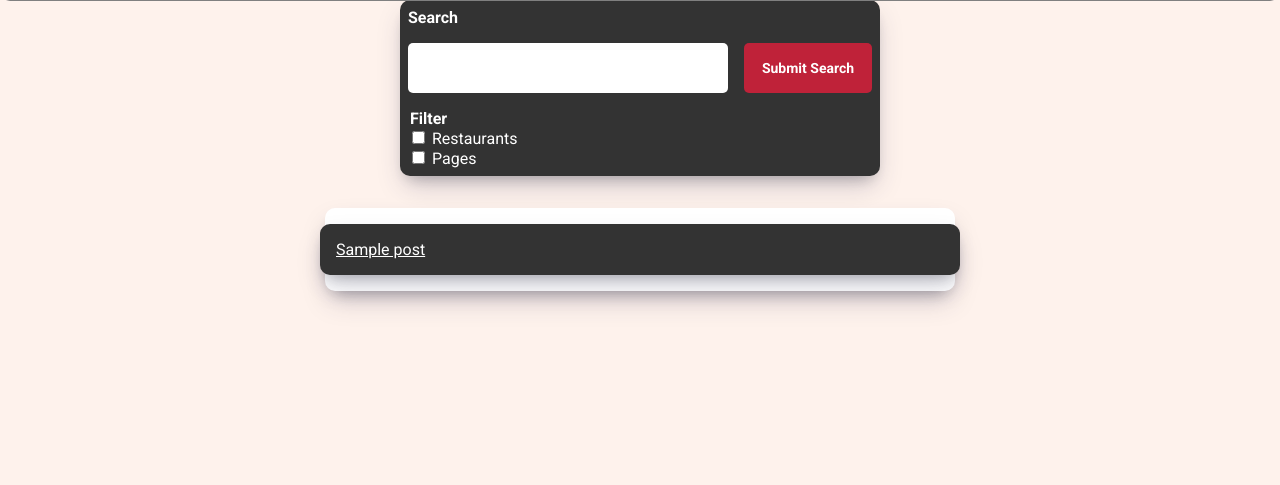
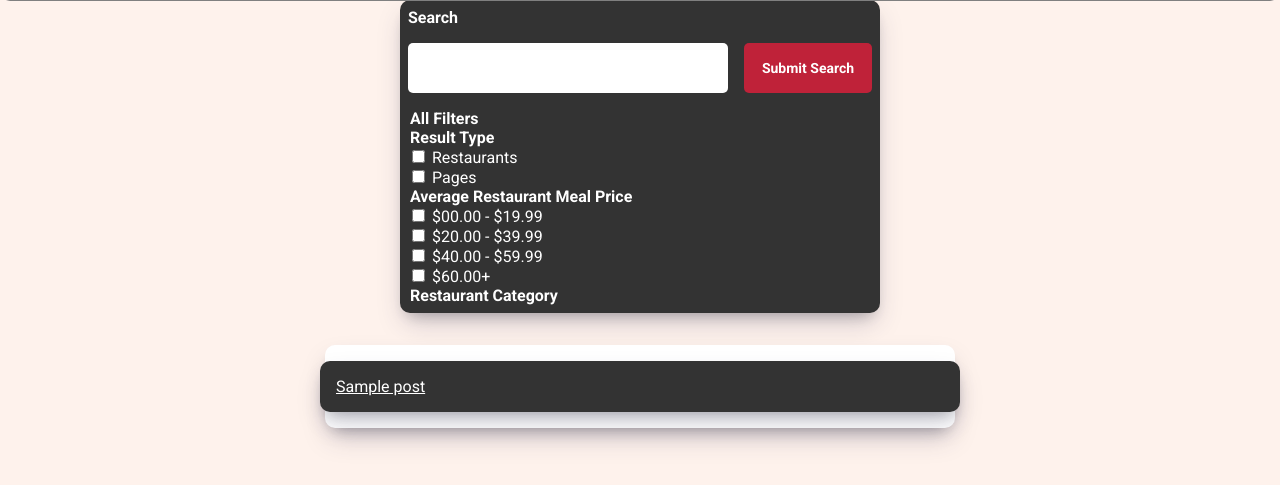
Before and after one commit to NateWaldschmidt/table-booker, a WordPress theme: template themes/table-booker/search.php in a window 1280 px wide. Shown: the part 100-585 px from the top of the page. Run offline with PHP 8.4 and a stand-in for WordPress, Linux system fonts and the light colour scheme; the site name, menu and one post (Sample post) are stand-ins, and other content is empty; style sheets or scripts are compiled from the project's sources.

Commit message:
Had to revamp the entire search logic because I added in a way to filter by price and everything.  This works with OR logic, so for each checkbox checked it will look for any posts that fulfill them individually and then display them all.

```diff
--- a/themes/table-booker/search.php
+++ b/themes/table-booker/search.php
@@ -34,7 +34,30 @@ get_header();
     <ul id="site-search-results">
         <?php if (have_posts()): ?>
             <?php while(have_posts()): the_post(); ?>
-                <li data-post-type="<?php echo esc_attr(get_post_type()); ?>">
+                <?php $post_type = get_post_type(); ?>
+
+                <li
+                data-post-type="<?php echo esc_attr($post_type); ?>"
+                <?php if ($post_type == 'restaurant'): ?>
+                    <?php
+                    $price_rating = esc_attr(get_post_meta(get_the_id(), 'restaurant_pricing', true));
+                    $category = get_the_terms(get_the_id(), 'restaurantcategory');
+                    if ($category !== false) {
+                        foreach($category as $index=>$cat) {
+                            $category[$index] = $cat->term_id;
+                        }
+                    } else {
+                        $category = array();
+                    }
+                    ?>
+                    <?php if ($price_rating != '' || $price_rating != false): ?>
+                        data-price-rating="<?php echo $price_rating; ?>"
+                    <?php endif; ?>
+                    <?php if (count($category) > 0): ?>
+                        data-restaurant-category="<?php echo implode(',', $category); ?>"
+                    <?php endif; ?>
+                <?php endif; ?>
+                >
                     <a href="<?php esc_url(the_permalink()); ?>">
                         <?php esc_html(the_title()); ?>
                     </a>
--- a/themes/table-booker/searchform.php
+++ b/themes/table-booker/searchform.php
@@ -18,16 +18,63 @@
         Submit Search
     </button>
 
-    <fieldset>
-        <legend>Filter</legend>
+    <fieldset id="ss-all-filters">
+        <legend>All Filters</legend>
+
+        <fieldset data-filter-type="post-type">
+            <legend>Result Type</legend>
             <label for="ss-filt-restaurants">
-            <input type="checkbox" name="filter-restaurants" id="ss-filt-restaurants" value="restaurant">
+                <input type="checkbox" id="ss-filt-restaurants" value="restaurant">
                 Restaurants
             </label>
 
             <label for="ss-filt-pages">
-            <input type="checkbox" name="filter-pages" id="ss-filt-pages" value="page">
+                <input type="checkbox" id="ss-filt-pages" value="page">
                 Pages
             </label>
         </fieldset>
+
+        <fieldset data-filter-type="price-rating">
+            <legend>Average Restaurant Meal Price</legend>
+            <label for="ss-filt-rest-price-1">
+                <input type="checkbox" id="ss-filt-rest-price-1" value="1">
+                $00.00 - $19.99
+            </label>
+            <label for="ss-filt-rest-price-2">
+                <input type="checkbox" id="ss-filt-rest-price-2" value="2">
+                $20.00 - $39.99
+            </label>
+            <label for="ss-filt-rest-price-3">
+                <input type="checkbox" id="ss-filt-rest-price-3" value="3">
+                $40.00 - $59.99
+            </label>
+            <label for="ss-filt-rest-price-4">
+                <input type="checkbox" id="ss-filt-rest-price-4" value="4">
+                $60.00+
+            </label>
+        </fieldset>
+
+        <fieldset data-filter-type="restaurant-category">
+            <legend>Restaurant Category</legend>
+            <?php
+            // Gets the restaurant category options.
+            $rest_cats = get_terms(['taxonomy' => 'restaurantcategory']);
+
+            // Adds the checkboxes for each of the restaurant categories.
+            if (count($rest_cats) > 0) {
+                foreach($rest_cats as $cat): ?>
+                    <?php $id = esc_attr($cat->slug); ?>
+                    <label for="filter-rest-cat-<?php echo $id; ?>">
+                        <input
+                        type="checkbox"
+                        id="filter-rest-cat-<?php echo $id; ?>"
+                        value="<?php echo esc_attr($cat->term_id); ?>"
+                        />
+                        <?php echo esc_html($cat->name); ?>
+                    </label>
+                <?php endforeach;
+            }
+            ?>
+        </fieldset>
+    </fieldset>
 </form>
```
Also changed, not shown: themes/table-booker/assets/js/modules/search-filter.js (+51 -22 lines), themes/table-booker/assets/js/modules/search-filter.spec.js (+18 -10 lines). Lines whose indentation alone changed are shown as unchanged.
